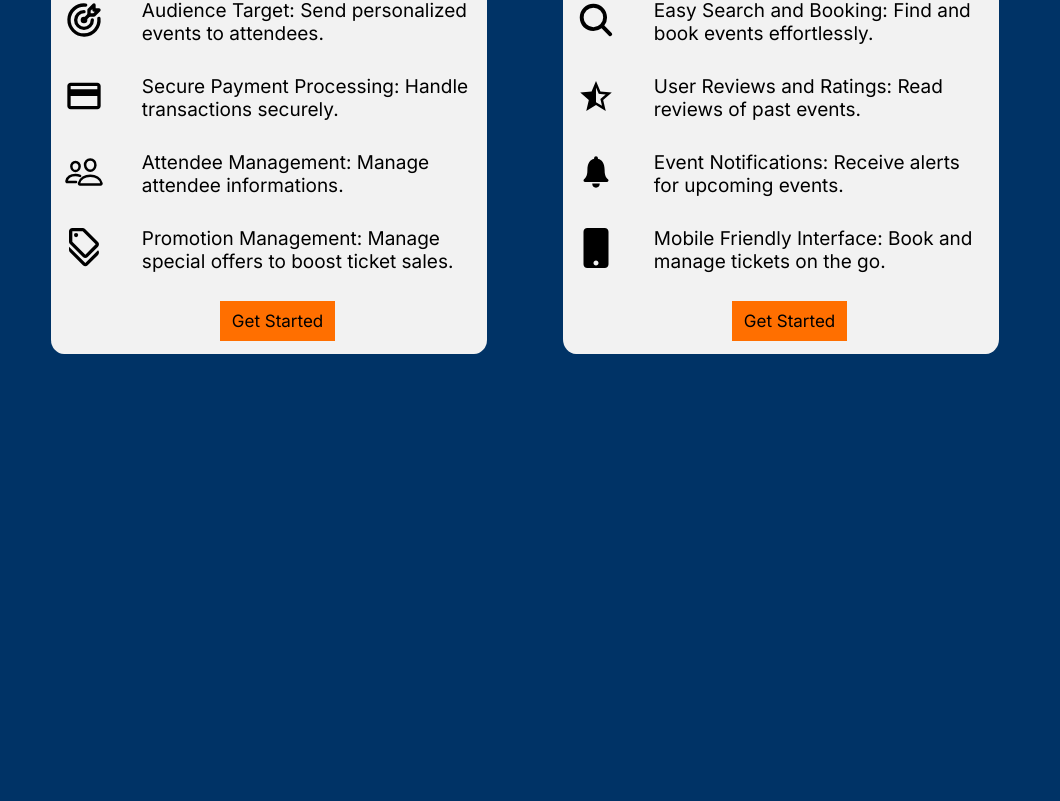
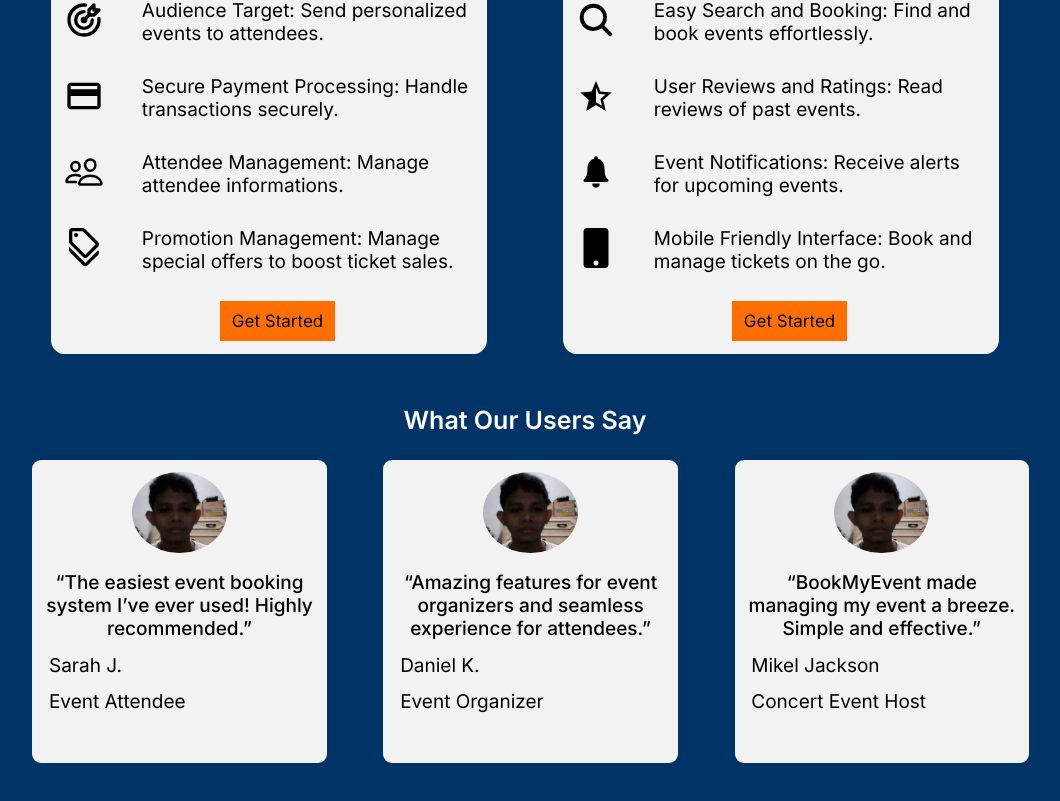
Before and after one commit to PrannavP/BookMyTicket-Frontend, a React (Vite) app: page / in a window 1280 px wide. Shown: the part 697-1498 px from the top of the page, without its empty margins (115-1175 px from the left). Before the commit the page ends 1051 px from the top, so only its background shows below. Built offline with nearby package versions, Linux system fonts and the light colour scheme.

Commit message:
Testimonial Section Complete

```diff
--- /dev/null
+++ b/src/components/homepage/Testimonials.jsx
@@ -0,0 +1,64 @@
+import '../../styles/testimonial.css';
+
+// importing images
+import userImage1 from '../../assets/images/test-1.png';
+import userImage2 from '../../assets/images/test-2.png';
+
+const Testimonials = () => {
+    return(
+        <div className="testimonials-section">
+            <div className="testimonials-section-heading-container">
+                <h3>What Our Users Say</h3>
+            </div>
+
+            <div className="testimonials-container">
+                <div className="testimonial">
+                    <div className="testimonial-user-image">
+                        <img src={userImage1} alt="UserImage" />
+                    </div>
+                    <div className="testimonial-talks">
+                        <p>“The easiest event booking system I’ve ever used! Highly recommended.”</p>
+                    </div>
+                    <div className="testimonial-name">
+                        <p>Sarah J.</p>
+                    </div>
+                    <div className="testimonial-type">
+                        <p>Event Attendee</p>
+                    </div>
+                </div>
+
+                <div className="testimonial">
+                    <div className="testimonial-user-image">
+                        <img src={userImage1} alt="UserImage" />
+                    </div>
+                    <div className="testimonial-talks">
+                        <p>“Amazing features for event organizers and seamless experience for attendees.”</p>
+                    </div>
+                    <div className="testimonial-name">
+                        <p>Daniel K.</p>
+                    </div>
+                    <div className="testimonial-type">
+                        <p>Event Organizer</p>
+                    </div>
+                </div>
+
+                <div className="testimonial">
+                    <div className="testimonial-user-image">
+                        <img src={userImage1} alt="UserImage" />
+                    </div>
+                    <div className="testimonial-talks">
+                        <p>“BookMyEvent made managing my event a breeze. Simple and effective.”</p>
+                    </div>
+                    <div className="testimonial-name">
+                        <p>Mikel Jackson</p>
+                    </div>
+                    <div className="testimonial-type">
+                        <p>Concert Event Host</p>
+                    </div>
+                </div>
+            </div>
+        </div>
+    );
+};
+
+export default Testimonials;
--- a/src/pages/HomePage.jsx
+++ b/src/pages/HomePage.jsx
@@ -1,6 +1,7 @@
 import NavBar from "../components/homepage/NavBar";
 import HeroSection from '../components/homepage/HeroSection';
 import FeaturesSection from "../components/homepage/FeaturesSection";
+import Testimonials from "../components/homepage/Testimonials";
 
 const HomePage = () => {
     return(
@@ -8,6 +9,7 @@ const HomePage = () => {
 			<NavBar />
 			<HeroSection />
 			<FeaturesSection />
+			<Testimonials />
 		</>
     )
 };
--- /dev/null
+++ b/src/styles/testimonial.css
@@ -0,0 +1,55 @@
+.testimonials-section{
+    margin-top: 4%;
+    margin-bottom: 5%;
+}
+
+.testimonials-section-heading-container h3{
+    color: white;
+    text-align: center;
+    font-weight: 600;
+    font-size: 25px;
+}
+
+.testimonials-container{
+    margin-top: 2%;
+    margin-left: 11.5%;
+}
+
+.testimonial{
+    padding: 1%;
+    display: inline-block;
+    width: 24%;
+    border-radius: 3%;
+    height: 35vh;
+    background-color: #F2F2F2;
+    margin-right: 5%;
+}
+
+.testimonial-user-image{
+    text-align: center;
+    margin-bottom: 5%;
+}
+
+
+.testimonial-talks p{
+    text-align: center;
+    font-size: 19px;
+    font-weight: 500;
+}
+
+.testimonial-user-image img{
+    border-radius: 55%;
+    width: 35%;
+}
+
+.testimonial-name{
+    font-size: 19px;
+    margin-top: 5%;
+    margin-left: 2%;
+}
+
+.testimonial-type{
+    font-size: 19px;
+    margin-top: 5%;
+    margin-left: 2%;
+}
```
Also changed, not shown: src/assets/images/test-1.png (added), src/assets/images/test-2.png (added).
